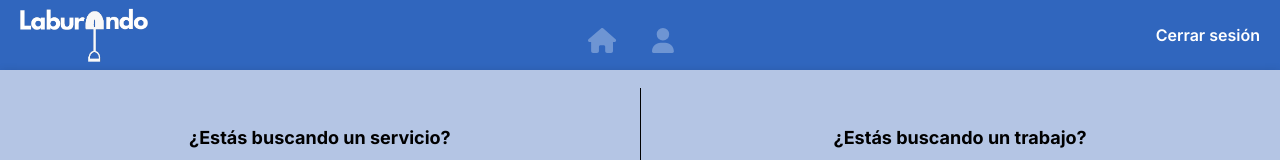
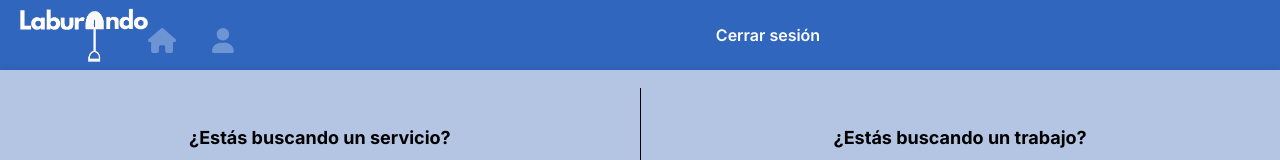
Before and after one commit to FrancoBorsella1/laburAndo-frontend, a React (Create React App) app: page /home in a window 1280 px wide. Shown: the top 160 px of the page. Built offline with nearby package versions, Linux system fonts and the light colour scheme; no server answers.

Commit message:
feature: Eliminacion del token del localStorege

```diff
--- a/src/components/Navbar.js
+++ b/src/components/Navbar.js
@@ -2,31 +2,43 @@ import React, { useState } from "react";
 import logo from "../assets/logos/logo-white.png";
 import "../styles/Navbar.css";
 import { FontAwesomeIcon } from "@fortawesome/react-fontawesome";
-import { faUser , faHouse, faCircle } from "@fortawesome/free-solid-svg-icons";
-import { Link } from "react-router-dom";
+import { faUser, faHouse, faCircle } from "@fortawesome/free-solid-svg-icons";
+import { Link, useNavigate } from "react-router-dom";
 
 function Navbar() {
+  const navigate = useNavigate();
+
+  function cerrarSesion() {
+    localStorage.removeItem("token");
+    navigate("/");
+  }
+
   return (
     <nav className="navbar">
       <img src={logo} alt="logo" className="navbar-logo"></img>
       <div className="navbar-options">
         <div className="navbar-option">
           <Link to="/home">
-                        <FontAwesomeIcon icon={faHouse} className="navbar-icon navbar-house"/>
+            <FontAwesomeIcon
+              icon={faHouse}
+              className="navbar-icon navbar-house"
+            />
           </Link>
           {/*<FontAwesomeIcon icon={faCircle} className="navbar-icon navbar-circle"/>*/}
         </div>
         <div className="navbar-option">
           <Link to="/perfil">
-                        <FontAwesomeIcon icon={faUser} className="navbar-icon navbar-user"/>
+            <FontAwesomeIcon
+              icon={faUser}
+              className="navbar-icon navbar-user"
+            />
           </Link>
           {/*<FontAwesomeIcon icon={faCircle} className="navbar-icon navbar-circle"/>*/}
         </div>
       </div>
-            <Link to="/">Cerrar sesión</Link>
+      <button onClick={cerrarSesion}>Cerrar sesión</button>
     </nav>
   );
-};
-
+}
 
 export default Navbar;
```
Lines whose indentation alone changed are shown as unchanged.
